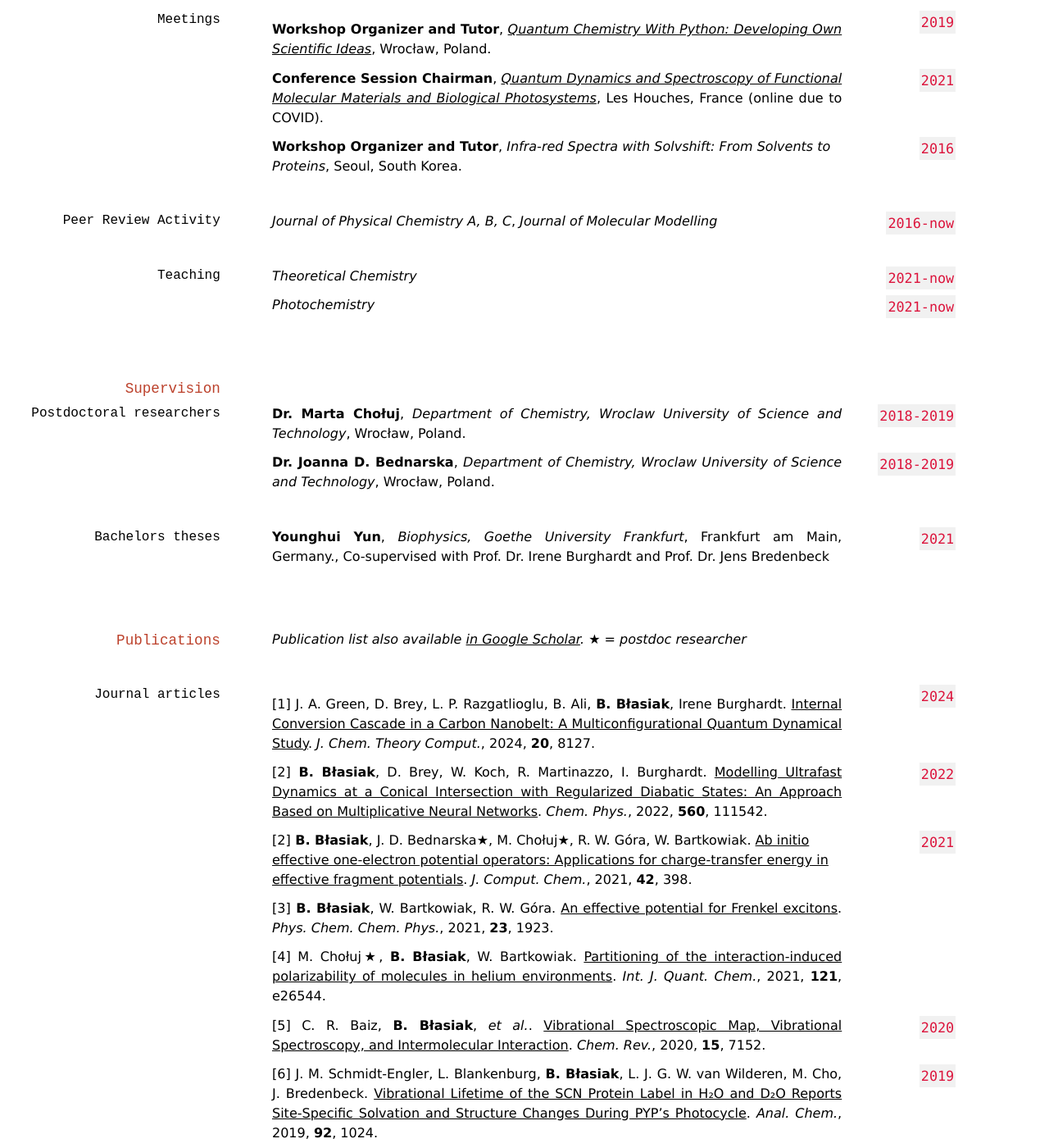
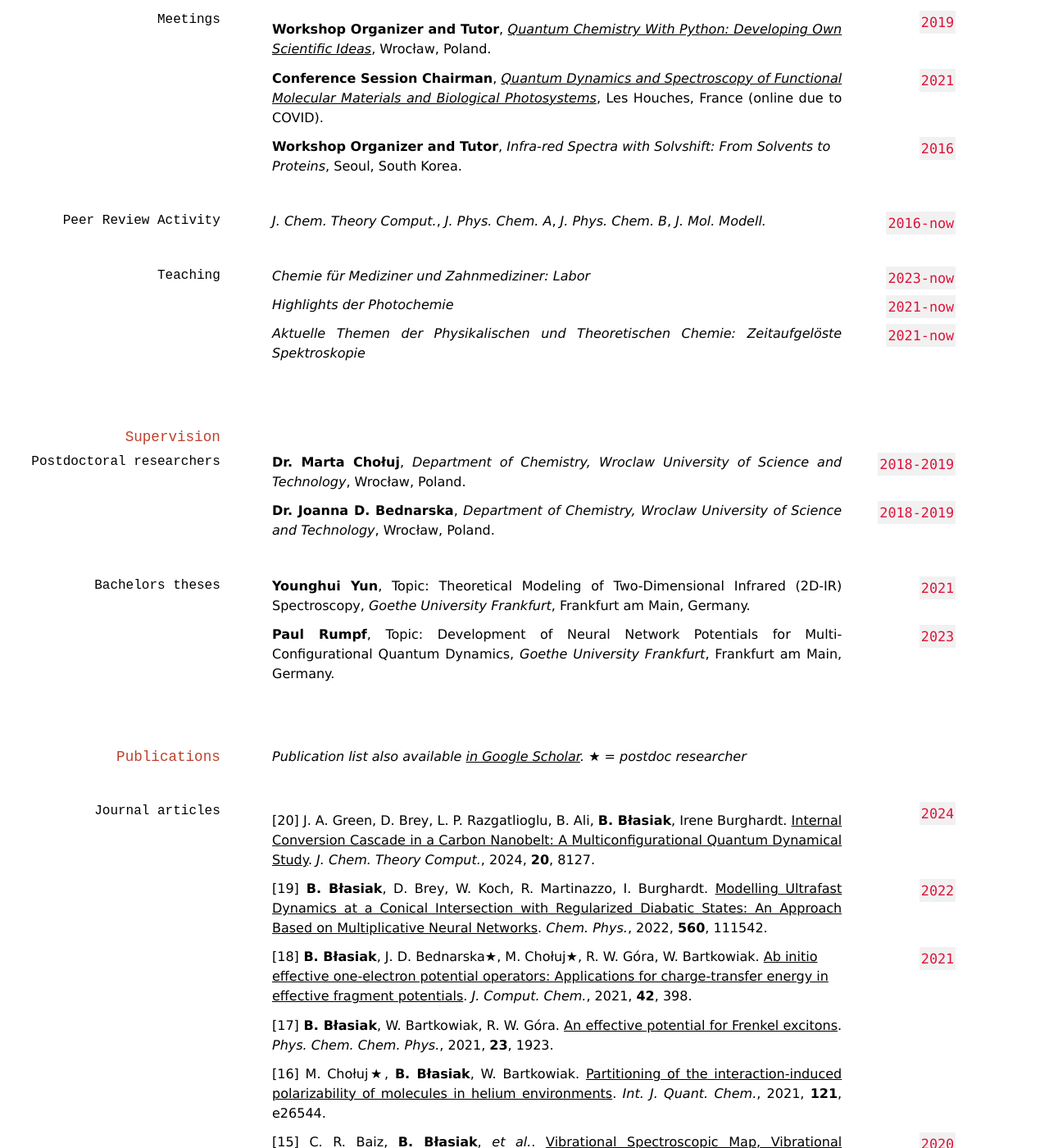
Before and after one commit to globulion/globulion.github.io, a Jekyll site: the page built from cv.md, in a window 1280 px wide and 1400 px high, scrolled down 2388 px. Shown: the whole window at 82% size. Built offline with Jekyll 4.4.1, drawn with Linux system fonts in a browser that asks for light colours; nearby versions of some CDN libraries; a style sheet for code colours, icons or effects is not loaded; some of the changed text lies outside the part shown.

Commit message:
Some updates

```diff
--- a/cv.md
+++ b/cv.md
@@ -65,7 +65,7 @@
 <h2 id="experience">Work Experience</h2>
 
 <p><code class="language-plaintext highlighter-rouge">2021-now</code>
-<strong><cite><a target="_blank" rel="noopener noreferrer" href="https://www.theochem.uni-frankfurt.de/people">Research associate</a></cite></strong>, <em>Institute for Physical and Theoretical Chemistry, Prof. Dr. Irene Burghardt group</em>, Goethe University Frankfurt, Germany.</p>
+<strong><cite><a target="_blank" rel="noopener noreferrer" href="https://www.theochem.uni-frankfurt.de/people">Research associate</a></cite></strong>, <em>Institute for Physical and Theoretical Chemistry</em>, Goethe University Frankfurt, Germany.</p>
 
 <p><code class="language-plaintext highlighter-rouge">2017-2020</code>
 <strong><cite><a target="_blank" rel="noopener noreferrer" href="http://www.polonez.pwr.edu.pl/people/people">Group leader</a></cite>, assistant professor</strong>, <em>Electronic Structure of Extended Systems</em>, Wroclaw University of Science and Technology, Poland.</p>
@@ -228,15 +228,20 @@
 <h3 id="professional-service">Peer Review Activity</h3>
 
 <p align="justify"><code class="language-plaintext highlighter-rouge">2016-now</code>
-<em>Journal of Physical Chemistry A, B, C</em>, <em>Journal of Molecular Modelling</em> </p>
+<em>J. Chem. Theory Comput.</em>,
+<em>J. Phys. Chem. A</em>, <em>J. Phys. Chem. B</em>, <em>J. Mol. Modell.</em> </p>
 
 <h3 id="teaching">Teaching</h3>
 
-<p align="justify"><code class="language-plaintext highlighter-rouge">2021-now</code>
-<em>Theoretical Chemistry</em> </p>
+<p align="justify"><code class="language-plaintext highlighter-rouge">2023-now</code>
+<em>Chemie für Mediziner und Zahnmediziner: Labor</em> </p>
 
 <p align="justify"><code class="language-plaintext highlighter-rouge">2021-now</code>
-<em>Photochemistry</em> </p>
+<em>Highlights der Photochemie</em> </p>
+
+<p align="justify"><code class="language-plaintext highlighter-rouge">2021-now</code>
+<em>Aktuelle Themen der Physikalischen und Theoretischen Chemie: Zeitaufgelöste Spektroskopie</em> </p>
+
 
 
 <h2 id="supervision">Supervision</h2>
@@ -253,8 +258,14 @@
 <h3 id="bachelors-theses">Bachelors theses</h3>
 
 <p align="justify"><code class="language-plaintext highlighter-rouge">2021</code>
-<strong>Younghui Yun</strong>, <em>Biophysics, Goethe University Frankfurt</em>,
-Frankfurt am Main, Germany., Co-supervised with Prof. Dr. Irene Burghardt and Prof. Dr. Jens Bredenbeck</p>
+<strong>Younghui Yun</strong>, Topic: Theoretical Modeling of Two-Dimensional Infrared (2D-IR) Spectroscopy,
+<em>Goethe University Frankfurt</em>,
+Frankfurt am Main, Germany.</p>
+
+<p align="justify"><code class="language-plaintext highlighter-rouge">2023</code>
+<strong>Paul Rumpf</strong>, Topic: Development of Neural Network Potentials for
+Multi-Configurational Quantum Dynamics, <em>Goethe University Frankfurt</em>,
+Frankfurt am Main, Germany.</p>
 
 
 <h2 id="publications">Publications</h2>
@@ -265,58 +276,58 @@
 
 <p align="justify"><code class="language-plaintext highlighter-rouge">2024</code>
 
-<p align="justify">[1] J. A. Green, D. Brey, L. P. Razgatlioglu, B. Ali, <strong> B. Błasiak</strong>, Irene Burghardt.
+<p align="justify">[20] J. A. Green, D. Brey, L. P. Razgatlioglu, B. Ali, <strong> B. Błasiak</strong>, Irene Burghardt.
 <cite><a target="_blank" rel="noopener noreferrer" href="https://doi.org/10.1021/acs.jctc.4c00841">Internal Conversion Cascade in a Carbon Nanobelt: A Multiconfigurational Quantum Dynamical Study</a></cite>.
 <em>J. Chem. Theory Comput.</em>, 2024, <strong>20</strong>, 8127.</p>
 
 
 <p align="justify"><code class="language-plaintext highlighter-rouge">2022</code>
 
-<p align="justify">[2]<strong> B. Błasiak</strong>, D. Brey, W. Koch, R. Martinazzo, I. Burghardt.
+<p align="justify">[19]<strong> B. Błasiak</strong>, D. Brey, W. Koch, R. Martinazzo, I. Burghardt.
 <cite><a target="_blank" rel="noopener noreferrer" href="https://doi.org/10.1016/j.chemphys.2022.111542">Modelling Ultrafast Dynamics at a Conical Intersection with Regularized Diabatic States: An Approach Based on Multiplicative Neural Networks</a></cite>.
 <em>Chem. Phys.</em>, 2022, <strong>560</strong>, 111542.</p>
 
 
 <p align="justify"><code class="language-plaintext highlighter-rouge">2021</code>
 
-<p>[2]<strong> B. Błasiak</strong>, J. D. Bednarska&#9733;, M. Chołuj&#9733;, R. W. Góra, W. Bartkowiak.
+<p>[18]<strong> B. Błasiak</strong>, J. D. Bednarska&#9733;, M. Chołuj&#9733;, R. W. Góra, W. Bartkowiak.
 <cite><a target="_blank" rel="noopener noreferrer" href="https://doi.org/10.1002/jcc.26462">Ab initio effective one-electron potential operators: Applications for charge-transfer energy in effective fragment potentials</a></cite>.
 <em>J. Comput. Chem.</em>, 2021, <strong>42</strong>, 398.</p>
 
-<p align="justify">[3]<strong> B. Błasiak</strong>, W. Bartkowiak, R. W. Góra.
+<p align="justify">[17]<strong> B. Błasiak</strong>, W. Bartkowiak, R. W. Góra.
 <cite><a target="_blank" rel="noopener noreferrer" href="https://doi.org/10.1039/D0CP04636A">An effective potential for Frenkel excitons</a></cite>.
 <em>Phys. Chem. Chem. Phys.</em>, 2021, <strong>23</strong>, 1923.</p>
 
-<p align="justify">[4] M. Chołuj&#9733;, <strong>B. Błasiak</strong>, W. Bartkowiak.
+<p align="justify">[16] M. Chołuj&#9733;, <strong>B. Błasiak</strong>, W. Bartkowiak.
 <cite><a target="_blank" rel="noopener noreferrer" href="https://onlinelibrary.wiley.com/doi/full/10.1002/qua.26544">Partitioning of the interaction-induced polarizability of molecules in helium environments</a></cite>.
 <em>Int. J. Quant. Chem.</em>, 2021, <strong>121</strong>, e26544.</p>
 
 
 <p align="justify"><code class="language-plaintext highlighter-rouge">2020</code>
 
-<p align="justify">[5] C. R. Baiz, <strong>B. Błasiak</strong>, <em>et al.</em>.
+<p align="justify">[15] C. R. Baiz, <strong>B. Błasiak</strong>, <em>et al.</em>.
 <cite><a target="_blank" rel="noopener noreferrer" href="https://doi.org/10.1021/acs.chemrev.9b00813">Vibrational Spectroscopic Map, Vibrational Spectroscopy, and Intermolecular Interaction</a></cite>.
 <em>Chem. Rev.</em>, 2020, <strong>15</strong>, 7152.</p>
 
 
 <p align="justify"><code class="language-plaintext highlighter-rouge">2019</code>
 
-<p align="justify">[6] J. M. Schmidt-Engler, L. Blankenburg, <strong>B. Błasiak</strong>, L. J. G. W. van Wilderen, M. Cho, J. Bredenbeck.
+<p align="justify">[14] J. M. Schmidt-Engler, L. Blankenburg, <strong>B. Błasiak</strong>, L. J. G. W. van Wilderen, M. Cho, J. Bredenbeck.
 <cite><a target="_blank" rel="noopener noreferrer" href="https://doi.org/10.1021/acs.analchem.9b03997">Vibrational Lifetime of the SCN Protein Label in H₂O and D₂O Reports Site-Specific Solvation and Structure Changes During PYP’s Photocycle</a></cite>.
 <em>Anal. Chem.</em>, 2019, <strong>92</strong>, 1024.</p>
 
-<p align="justify">[7] L. Blankenburg, L. Schroeder, F. Habenstein, <strong>B. Błasiak</strong>, T. Kottke, J. Bredenbeck.
+<p align="justify">[13] L. Blankenburg, L. Schroeder, F. Habenstein, <strong>B. Błasiak</strong>, T. Kottke, J. Bredenbeck.
 <cite><a target="_blank" rel="noopener noreferrer" href="https://doi.org/10.1039/C8CP05399E">Following local light-induced structure changes and dynamics of the photoreceptor PYP with the thiocyanate IR label</a></cite>.
 <em>Phys. Chem. Chem. Phys.</em>, 2019, <strong>21</strong>, 6622.</p>
 
 
 <p align="justify"><code class="language-plaintext highlighter-rouge">2018</code>
 
-<p align="justify">[8]<strong> B. Błasiak</strong>.
+<p align="justify">[12]<strong> B. Błasiak</strong>.
 <cite><a target="_blank" rel="noopener noreferrer" href="https://doi.org/10.1063/1.5051995">One-particle density matrix polarization susceptibility tensors</a></cite>.
 <em>J. Chem. Phys.</em>, 2018, <strong>149</strong>, 164115.</p>
 
-<p align="justify">[9] R. J. Xu, <strong>B. Błasiak</strong>, M. Cho, J. P. Layfield, C. H. Londergan.
+<p align="justify">[11] R. J. Xu, <strong>B. Błasiak</strong>, M. Cho, J. P. Layfield, C. H. Londergan.
 <cite><a target="_blank" rel="noopener noreferrer" href="https://doi.org/10.1021/acs.jpclett.8b00969">A direct, quantitative connection between molecular dynamics simulations and vibrational probe line shapes</a></cite>.
 <em>J. Phys. Chem. Lett.</em>, 2018, <strong>9</strong>, 2560.</p>
 
@@ -330,48 +341,48 @@
 
 <p align="justify"><code class="language-plaintext highlighter-rouge">2016</code>
 
-<p align="justify">[11]<strong> B. Błasiak</strong>, A. W. Ritchie, L. J. Webb, M. Cho.
+<p align="justify">[9]<strong> B. Błasiak</strong>, A. W. Ritchie, L. J. Webb, M. Cho.
 <cite><a target="_blank" rel="noopener noreferrer" href="LINK">Vibrational solvatochromism of nitrile infrared probes: Beyond the vibrational Stark dipole approach</a></cite>.
 <em>Phys. Chem. Chem. Phys.</em>, 2016, <strong>18</strong>, 18094.</p>
 
-<p align="justify">[12] M. Maj, C. Ahn, <strong>B. Błasiak</strong>, K. Kwak, H. Han, M. Cho.
+<p align="justify">[8] M. Maj, C. Ahn, <strong>B. Błasiak</strong>, K. Kwak, H. Han, M. Cho.
 <cite><a target="_blank" rel="noopener noreferrer" href="https://doi.org/10.1021/acs.jpcb.6b04319">Isonitrile as an ultrasensitive infrared reporter of hydrogen-bonding structure and dynamics</a></cite>.
 <em>J. Phys. Chem. B</em>, 2016, <strong>120</strong>, 10167.</p>
 
-<p align="justify">[13] A. Kundu, <strong>B. Błasiak</strong>, J.-H. Lim, K. Kwak, M. Cho.
+<p align="justify">[7] A. Kundu, <strong>B. Błasiak</strong>, J.-H. Lim, K. Kwak, M. Cho.
 <cite><a target="_blank" rel="noopener noreferrer" href="https://doi.org/10.1021/acs.jpclett.6b00022">Water hydrogen-bonding network structure and dynamics at phospholipid multibilayer surface: femtosecond mid-ir pump–probe spectroscopy</a></cite>.
 <em>J. Phys. Chem. Lett.</em>, 2016, <strong>7</strong>, 741.</p>
 
-<p align="justify">[14] T. Kwon, J. Park, H. Baik, S. Back, <strong>B. Błasiak</strong>, M. Cho, Y. Jung, K. Lee.
+<p align="justify">[6] T. Kwon, J. Park, H. Baik, S. Back, <strong>B. Błasiak</strong>, M. Cho, Y. Jung, K. Lee.
 <cite><a target="_blank" rel="noopener noreferrer" href="https://doi.org/10.1039/C6CE00831C">Unexpected solution phase formation of hollow PtSn alloy nanoparticles from Sn deposition on Pt dendritic structures</a></cite>.
 <em>CrystEngComm</em>, 2016, <strong>18</strong>, 6019.</p>
 
 
 <p align="justify"><code class="language-plaintext highlighter-rouge">2015</code>
 
-<p align="justify">[15]<strong> B. Błasiak</strong>, M. Cho.
+<p align="justify">[5]<strong> B. Błasiak</strong>, M. Cho.
 <cite><a target="_blank" rel="noopener noreferrer" href="https://doi.org/10.1063/1.4934667">Vibrational solvatochromism. III. Rigorous treatment of the dispersion interaction contribution</a></cite>.
 <em>J. Chem. Phys.</em>, 2015, <strong>143</strong>, 164111.</p>
 
-<p align="justify">[16]<strong> B. Błasiak</strong>, M. Maj, M. Cho, R. W. Góra.
+<p align="justify">[4]<strong> B. Błasiak</strong>, M. Maj, M. Cho, R. W. Góra.
 <cite><a target="_blank" rel="noopener noreferrer" href="https://doi.org/10.1021/acs.jctc.5b00216">Distributed multipolar expansion approach to calculation of excitation energy transfer couplings</a></cite>.
 <em>J. Chem. Theory Comput.</em>, 2015, <strong>11</strong>, 3259.</p>
 
 
 <p align="justify"><code class="language-plaintext highlighter-rouge">2014</code>
 
-<p align="justify">[17]<strong> B. Błasiak</strong>, M. Cho.
+<p align="justify">[3]<strong> B. Błasiak</strong>, M. Cho.
 <cite><a target="_blank" rel="noopener noreferrer" href="https://doi.org/10.1063/1.4872040">Vibrational solvatochromism. II. A first-principle theory of solvation-induced vibrational frequency shift based on effective fragment potential method</a></cite>.
 <em>J. Chem. Phys.</em>, 2014, <strong>140</strong>, 164107.</p>
 
 
 <p align="justify"><code class="language-plaintext highlighter-rouge">2013</code>
 
-<p align="justify">[18]<strong> B. Błasiak</strong>, H. Lee, M. Cho.
+<p align="justify">[2]<strong> B. Błasiak</strong>, H. Lee, M. Cho.
 <cite><a target="_blank" rel="noopener noreferrer" href="https://doi.org/10.1063/1.4816041">Vibrational solvatochromism: Towards systematic approach to modeling solvation phenomena</a></cite>.
 <em>J. Chem. Phys.</em>, 2013, <strong>139</strong>, 044111.</p>
 
-<p align="justify">[19] R. W. Góra, <strong>B. Błasiak</strong>.
+<p align="justify">[1] R. W. Góra, <strong>B. Błasiak</strong>.
 <cite><a target="_blank" rel="noopener noreferrer" href="https://doi.org/10.1021/jp405144f">On the origins of large interaction-induced first hyperpolarizabilities in hydrogen-bonded π-electronic complexes</a></cite>.
 <em>J. Phys. Chem. A</em>, 2013, <strong>117</strong>, 6859.</p>
 
```
